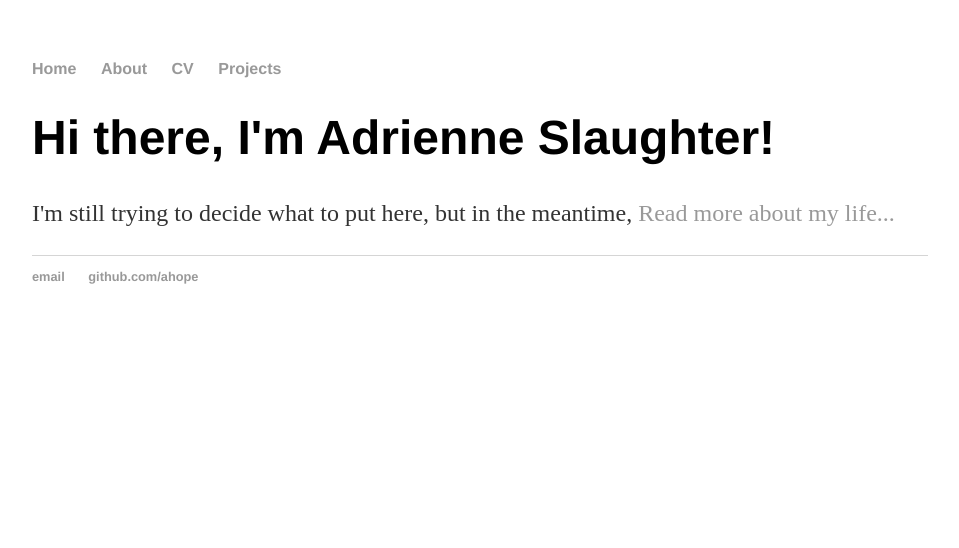
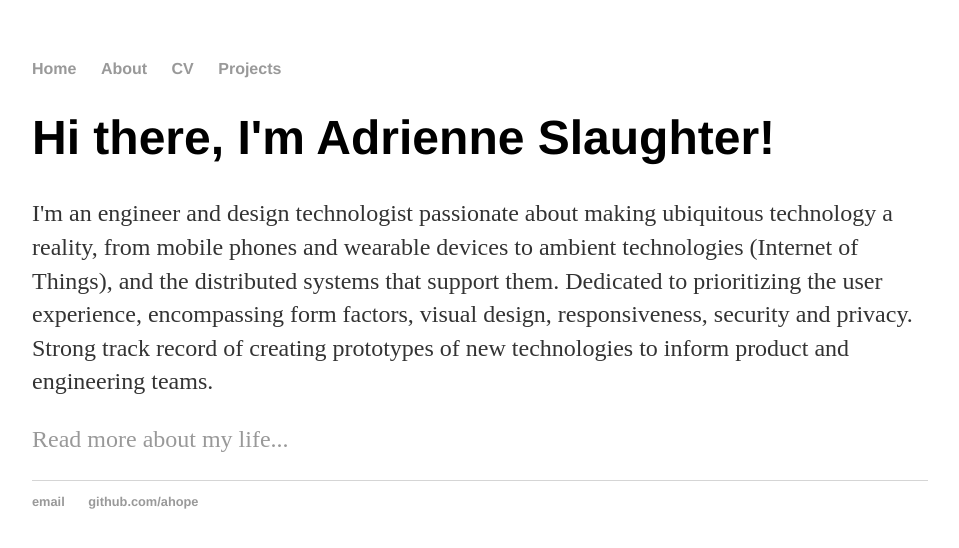
Before and after one commit to ahope/ahope.github.io, a Jekyll site: the page built from index.html, in a window 1280 px wide. Shown: the top 548 px of the page, without its empty margins (160-1119 px from the left). Built offline with Jekyll 4.4.1, drawn with Linux system fonts in a browser that asks for light colours.

Commit message:
Update index.html

```diff
--- a/index.html
+++ b/index.html
@@ -4,6 +4,14 @@ title: Adrienne Slaughter, Horrible Cop
 ---
 <div class="blurb">
 	<h1>Hi there, I'm Adrienne Slaughter!</h1>
-<P>I'm still trying to decide what to put here, but in the meantime,
-		<a href="/about">Read more about my life...</a></p>
+<P>I'm an engineer and design technologist passionate about making ubiquitous technology a reality, from mobile phones and wearable devices
+	to ambient technologies (Internet of Things), and the distributed systems that support them. Dedicated to prioritizing the
+	user experience, encompassing form factors, visual design, responsiveness, security and privacy.
+	Strong track record of creating prototypes of new technologies to inform product and engineering teams.
+</P>
+
+<P>
+	<a href="/about">Read more about my life...</a>
+</p>
+
 </div><!-- /.blurb -->
```
